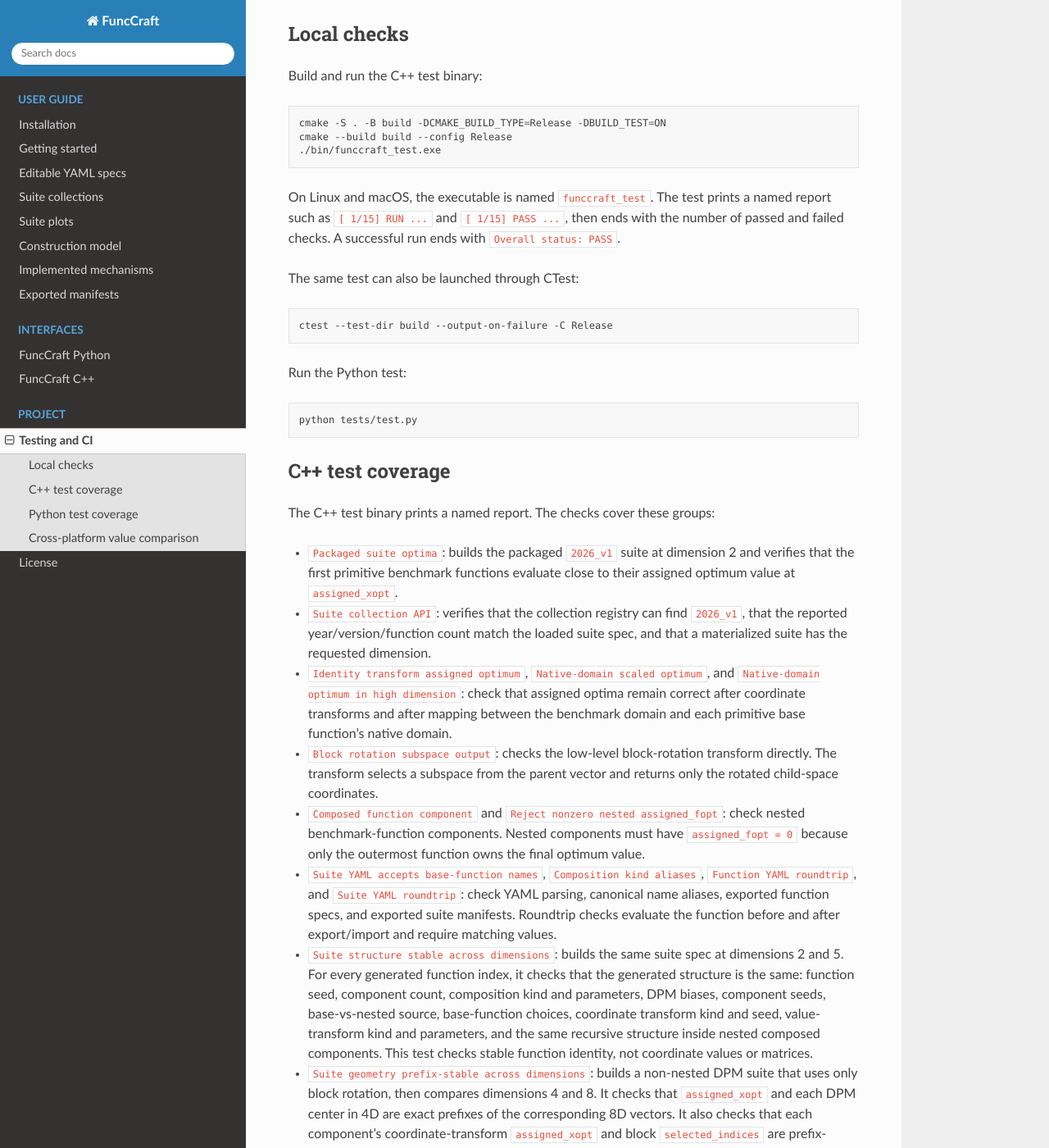
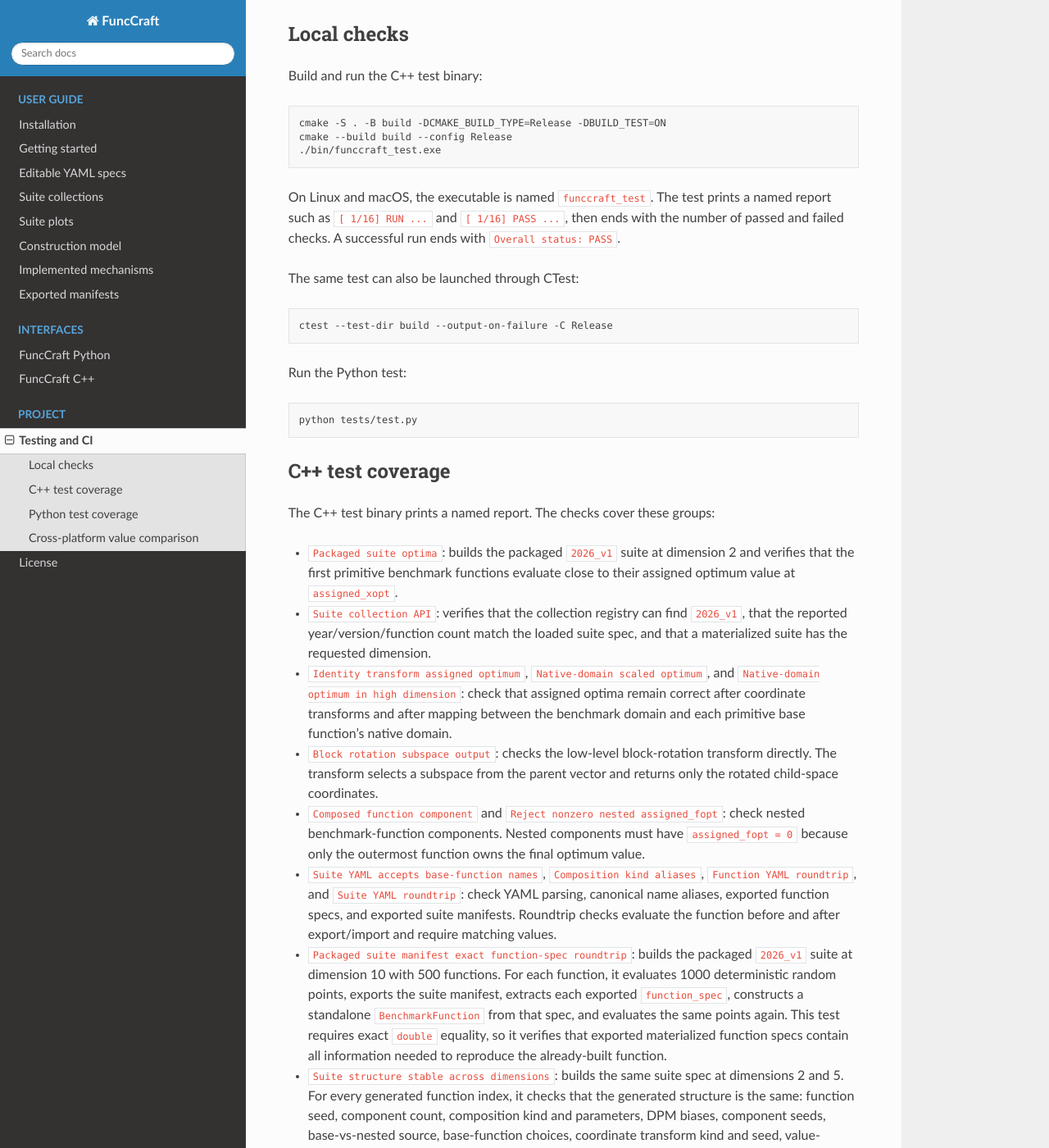
Before and after one commit to khoirulmuzakka/FuncCraft, a Sphinx documentation site: the page built from docs/source/testing_ci.rst, in a window 1280 px wide and 1400 px high, scrolled down 255 px. Shown: the whole window at 82% size. Built offline with Sphinx 7.4.7 and the Read the Docs theme 3.1.0, drawn with Linux system fonts in a browser that asks for light colours.

Commit message:
Strenghen test

```diff
--- a/docs/source/testing_ci.rst
+++ b/docs/source/testing_ci.rst
@@ -18,7 +18,7 @@
    ./bin/funccraft_test.exe
 
 On Linux and macOS, the executable is named ``funccraft_test``. The test
-prints a named report such as ``[ 1/15] RUN ...`` and ``[ 1/15] PASS ...``,
+prints a named report such as ``[ 1/16] RUN ...`` and ``[ 1/16] PASS ...``,
 then ends with the number of passed and failed checks. A successful run ends
 with ``Overall status: PASS``.
 
@@ -73,6 +73,15 @@
   exported function specs, and exported suite manifests. Roundtrip checks
   evaluate the function before and after export/import and require matching
   values.
+
+- ``Packaged suite manifest exact function-spec roundtrip``: builds the
+  packaged ``2026_v1`` suite at dimension 10 with 500 functions. For each
+  function, it evaluates 1000 deterministic random points, exports the suite
+  manifest, extracts each exported ``function_spec``, constructs a standalone
+  ``BenchmarkFunction`` from that spec, and evaluates the same points again.
+  This test requires exact ``double`` equality, so it verifies that exported
+  materialized function specs contain all information needed to reproduce the
+  already-built function.
 
 - ``Suite structure stable across dimensions``: builds the same suite spec at
   dimensions 2 and 5. For every generated
```
Also changed, not shown: README.md (+3 -3 lines), docs/source/index.rst (+5 -5 lines), funccraft.md (+3 -3 lines), 1 other file.
